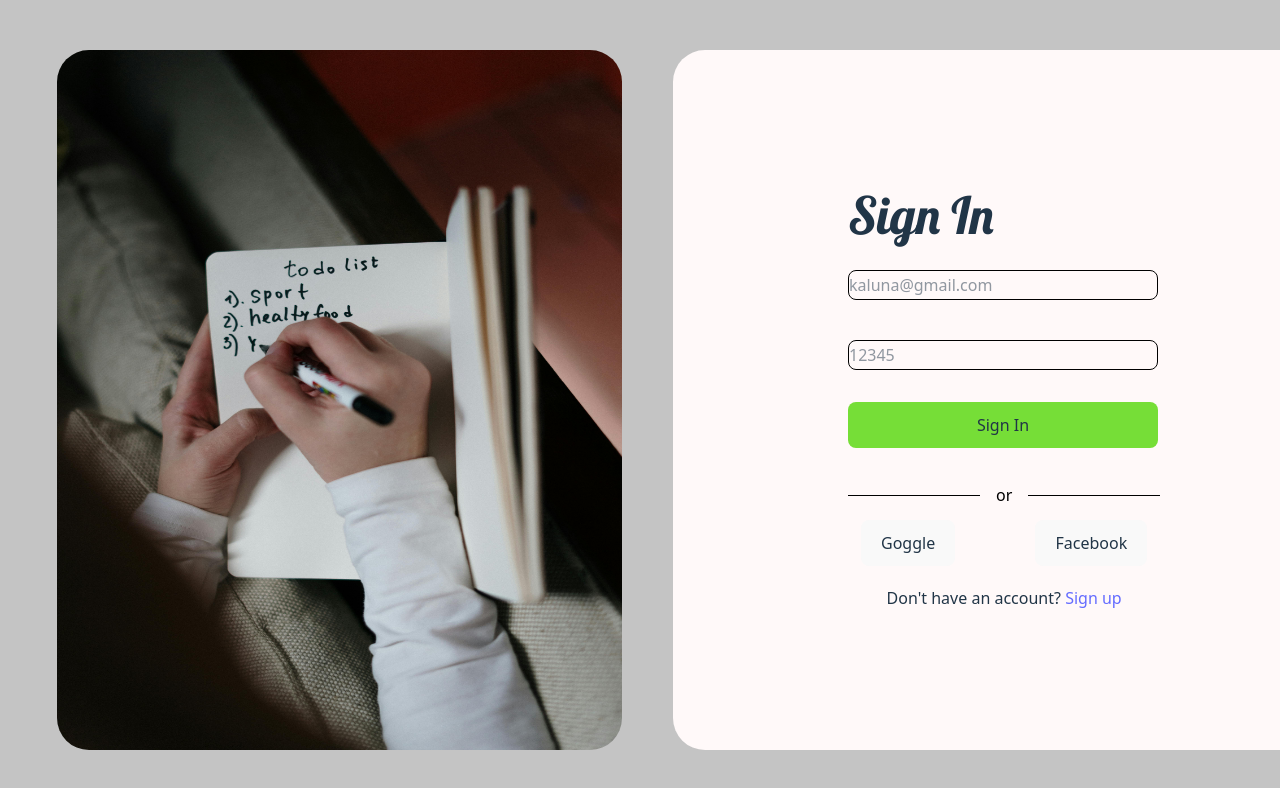
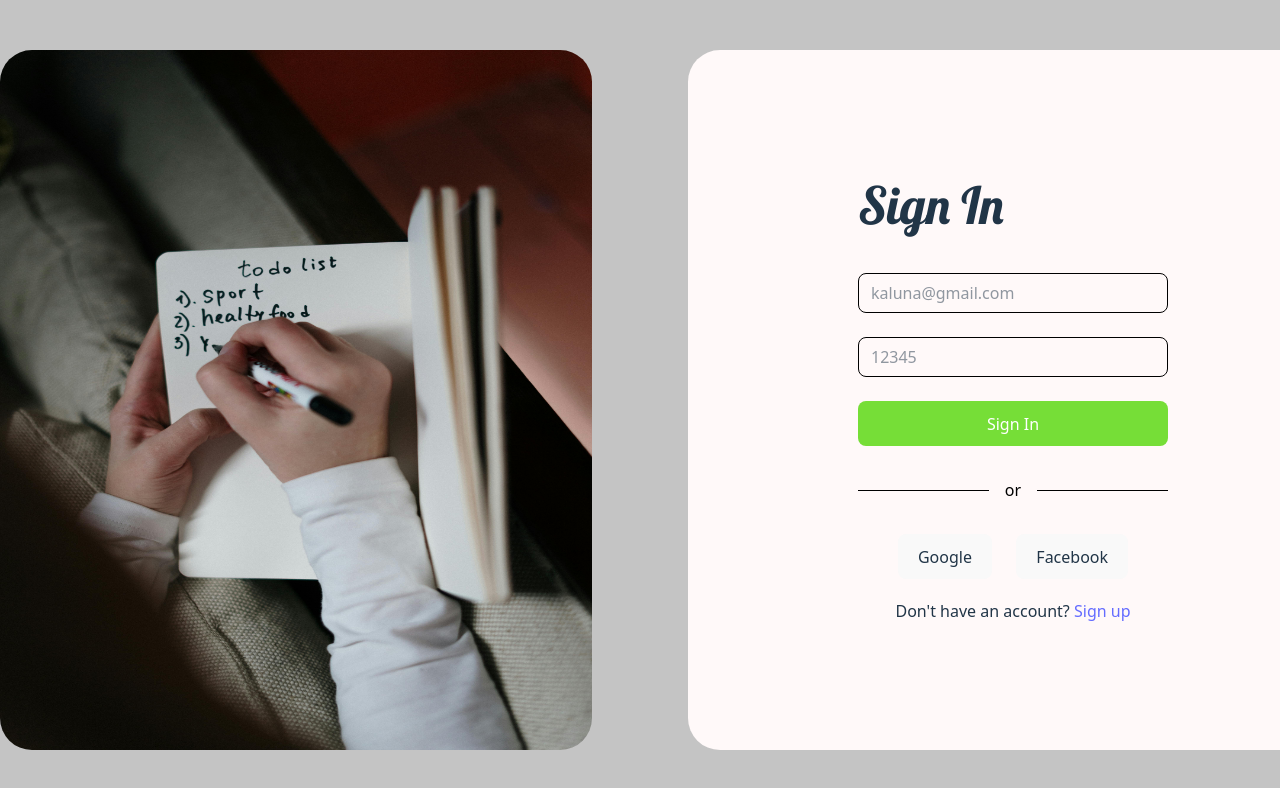
Before and after one commit to Kaluna7/ToDo-List, a React (Vite) app: page /login in a window 1280 px wide. Shown: the top 788 px of the page. Built offline with nearby package versions, Linux system fonts and the light colour scheme; a web font is replaced by a local one.

Commit message:
Succesfuly SignUp & Login Back-end

```diff
--- a/package.json
+++ b/package.json
@@ -16,6 +16,7 @@
     "cors": "^2.8.5",
     "dotenv": "^16.5.0",
     "express": "^5.1.0",
+    "express-session": "^1.18.1",
     "gsap": "^3.12.7",
     "http-status-codes": "^2.3.0",
     "nodemon": "^3.1.9",
--- a/src/Page/Login.jsx
+++ b/src/Page/Login.jsx
@@ -29,75 +29,83 @@ export default function Login() {
     );
   }, []);
 
-  const goToHome = () => {
-    navigate("/home");
-  };
 
 
   const handleLogin = async (e) => {
     e.preventDefault();
-    try{
-      const res = await axios.post("http://localhost:5000/signup",{
+
+    try {
+      const response = await axios.post('http://localhost:5000/login', {
         email,
-        password,
+        password
+      }, {
+        withCredentials: true
       });
-      alert(res.data.message);
-    } catch {
-      alert ("Signup failed!")
+
+      console.log(response.data);
+      navigate('/home')
+      alert('Login Successfully!')
+    } catch (error) {
+      console.error('Login failed:', error.response?.data || error.message);
     }
   };
 
+
   return (
     <div className="bg-[#C4C4C4] min-h-screen min-w-screen flex items-center justify-center">
-      <div className="grid grid-cols-2 gap-[150px] justify-items-center items-center">
-        <img src={book} className="w-[650px] h-[700px] rounded-4xl ml-[20%]" />
+  <div className="grid grid-cols-2 gap-24 items-center">
+    <img src={book} className="w-[650px] h-[700px] rounded-4xl" />
+
     <section
       id="signin-card"
-          className="bg-[#FFF9F9] w-[650px] h-[700px] rounded-4xl "
+      className="bg-[#FFF9F9] w-[650px] h-[700px] rounded-4xl flex flex-col items-center justify-center"
     >
-          <div className="grid grid-rows-[repeat(6,70px)] items-center justify-self-start ml-[27%] mt-[20%]">
+      <div className="w-[310px]">
         <h1
-              className="font-bold text-left"
+          className="font-bold text-left text-4xl mb-10"
           style={{ fontFamily: "Lobster" }}
         >
           Sign In
         </h1>
+
+        <form className="space-y-6" onSubmit={handleLogin}>
           <input
             type="email"
-              className="border border-black rounded-lg w-[310px] h-[30px]"
+            className="border border-black rounded-lg w-full h-10 px-3"
             placeholder="kaluna@gmail.com"
             value={email}
             onChange={(e) => setEmail(e.target.value)}
-            ></input>
+          />
           <input
             type="password"
-              className="border border-black rounded-lg w-[310px] h-[30px]"
+            className="border border-black rounded-lg w-full h-10 px-3"
             placeholder="12345"
             value={password}
             onChange={(e) => setPassword(e.target.value)}
-            ></input>
+          />
           <button
+            type="submit"
             style={{ backgroundColor: "#76DE37" }}
-              className="px-4 py-2 rounded w-[310px]"
-              onClick={goToHome}
+            className="px-4 py-2 rounded w-full text-white font-semibold"
           >
             Sign In
           </button>
+        </form>
 
-            <div className="flex items-center gap-4">
-              <div className="flex-grow border-t border-black w-33"></div>
-              <span className="text-black">or</span>
-              <div className="flex-grow border-t border-black w-33"></div>
+        <div className="flex items-center my-8">
+          <div className="flex-grow border-t border-black"></div>
+          <span className="mx-4 text-black">or</span>
+          <div className="flex-grow border-t border-black"></div>
         </div>
 
-            <div className="justify-self-center text-center">
-              <div className="flex row-2 items-center justify-center gap-20">
-                <button>Goggle</button>
-                <button>Facebook</button>
+        <div className="text-center space-y-4">
+          <div className="flex justify-center gap-6">
+            <button className="border px-4 py-2 rounded">Google</button>
+            <button className="border px-4 py-2 rounded">Facebook</button>
           </div>
           <p className="mt-5">
             Don't have an account?{" "}
-                <a className="cursor-pointer" onClick={goToSignUp}>
+            <a className="cursor-pointer text-blue-600 underline" onClick={goToSignUp}>
               Sign up
             </a>
           </p>
@@ -106,5 +114,6 @@ export default function Login() {
     </section>
   </div>
 </div>
+
   );
 }
```
Also changed, not shown: 2 other files (tests, documents, lock files or other folders). Lines whose indentation alone changed are shown as unchanged.
